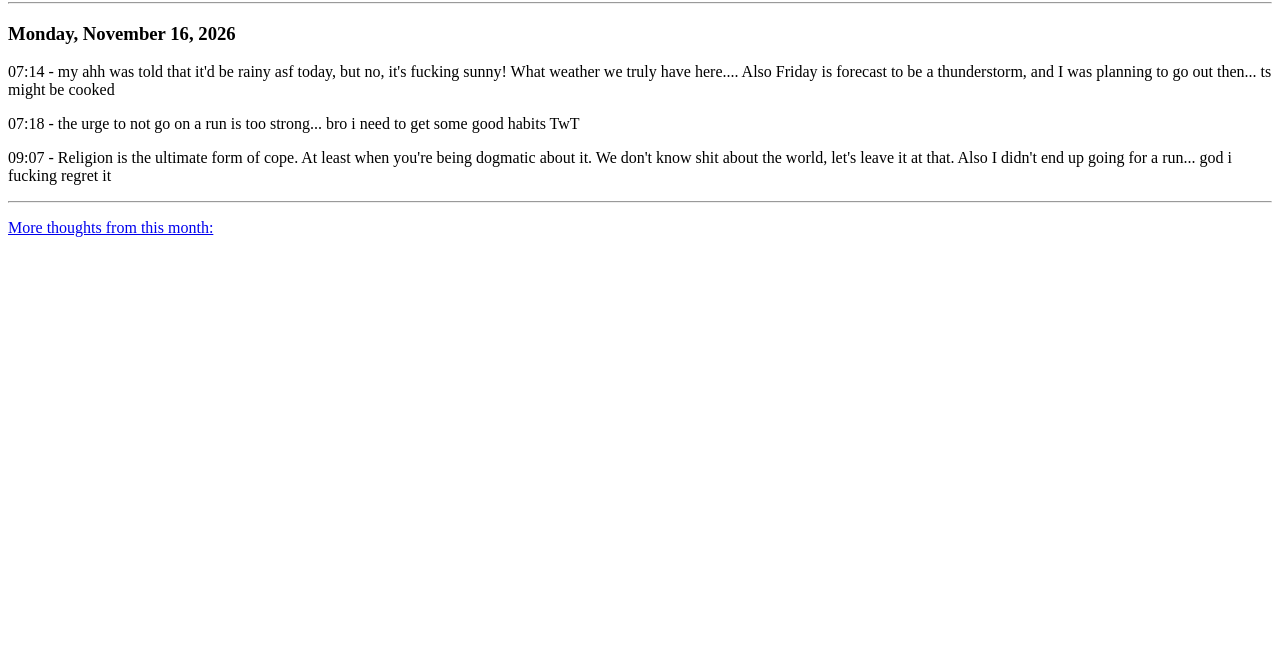
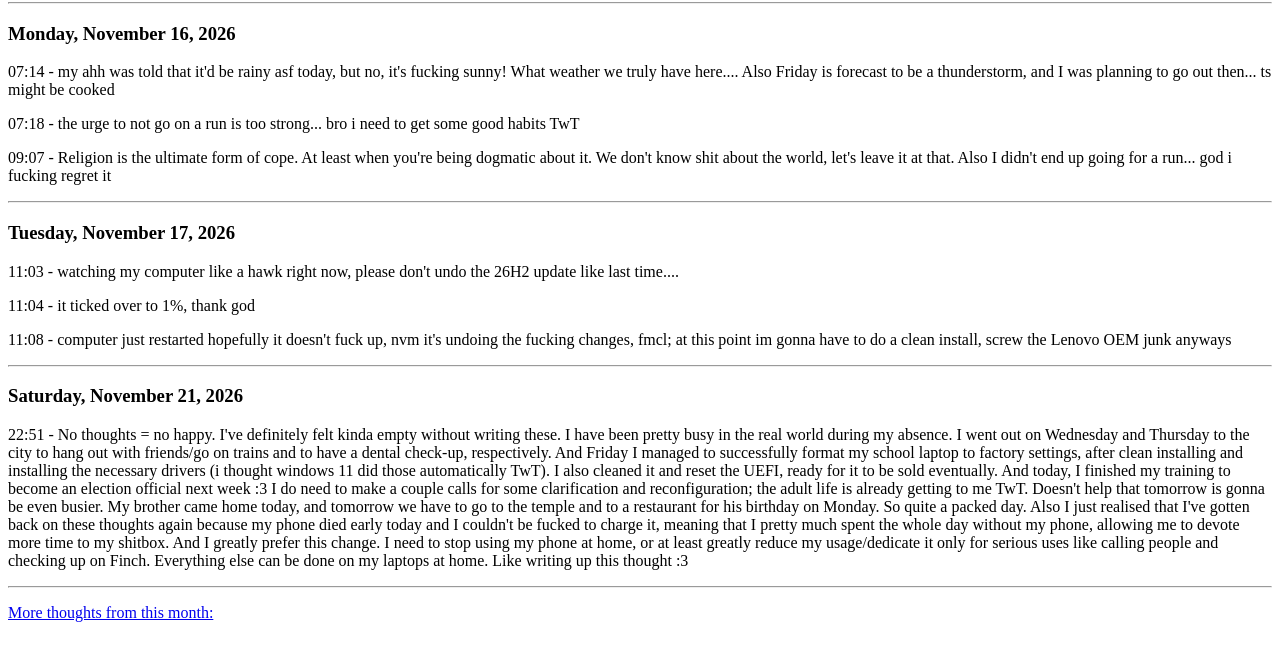
Before and after one commit to bimmy4664/bimmy4664.github.io, a plain HTML site: page thoughts/2026/11/16.html in a window 1280 px wide. Shown: the part 78-738 px from the top of the page. Drawn offline with Linux system fonts and the light colour scheme.

Commit message:
thoughts for 2026-11-21

```diff
--- a/thoughts/2026/11/16.html
+++ b/thoughts/2026/11/16.html
@@ -15,6 +15,16 @@
 	<p>09:07 - Religion is the ultimate form of cope. At least when you're being dogmatic about it. We don't know shit about the world, let's leave it at that. Also I didn't end up going for a run... god i fucking regret it</p>
 	<hr>
 
+	<h3>Tuesday, November 17, 2026</h3>
+	<p>11:03 - watching my computer like a hawk right now, please don't undo the 26H2 update like last time....</p>
+	<p>11:04 - it ticked over to 1%, thank god</p>
+	<p>11:08 - computer just restarted hopefully it doesn't fuck up, nvm it's undoing the fucking changes, fmcl; at this point im gonna have to do a clean install, screw the Lenovo OEM junk anyways</p>
+	<hr>
+
+	<h3>Saturday, November 21, 2026</h3>
+	<p>22:51 - No thoughts = no happy. I've definitely felt kinda empty without writing these. I have been pretty busy in the real world during my absence. I went out on Wednesday and Thursday to the city to hang out with friends/go on trains and to have a dental check-up, respectively. And Friday I managed to successfully format my school laptop to factory settings, after clean installing and installing the necessary drivers (i thought windows 11 did those automatically TwT). I also cleaned it and reset the UEFI, ready for it to be sold eventually. And today, I finished my training to become an election official next week :3 I do need to make a couple calls for some clarification and reconfiguration; the adult life is already getting to me TwT. Doesn't help that tomorrow is gonna be even busier. My brother came home today, and tomorrow we have to go to the temple and to a restaurant for his birthday on Monday. So quite a packed day. Also I just realised that I've gotten back on these thoughts again because my phone died early today and I couldn't be fucked to charge it, meaning that I pretty much spent the whole day without my phone, allowing me to devote more time to my shitbox. And I greatly prefer this change. I need to stop using my phone at home, or at least greatly reduce my usage/dedicate it only for serious uses like calling people and checking up on Finch. Everything else can be done on my laptops at home. Like writing up this thought :3</p>
+	<hr>
+
 	<p><a href="./index.html">More thoughts from this month:</a></p>
 </body>
 </html>
```
